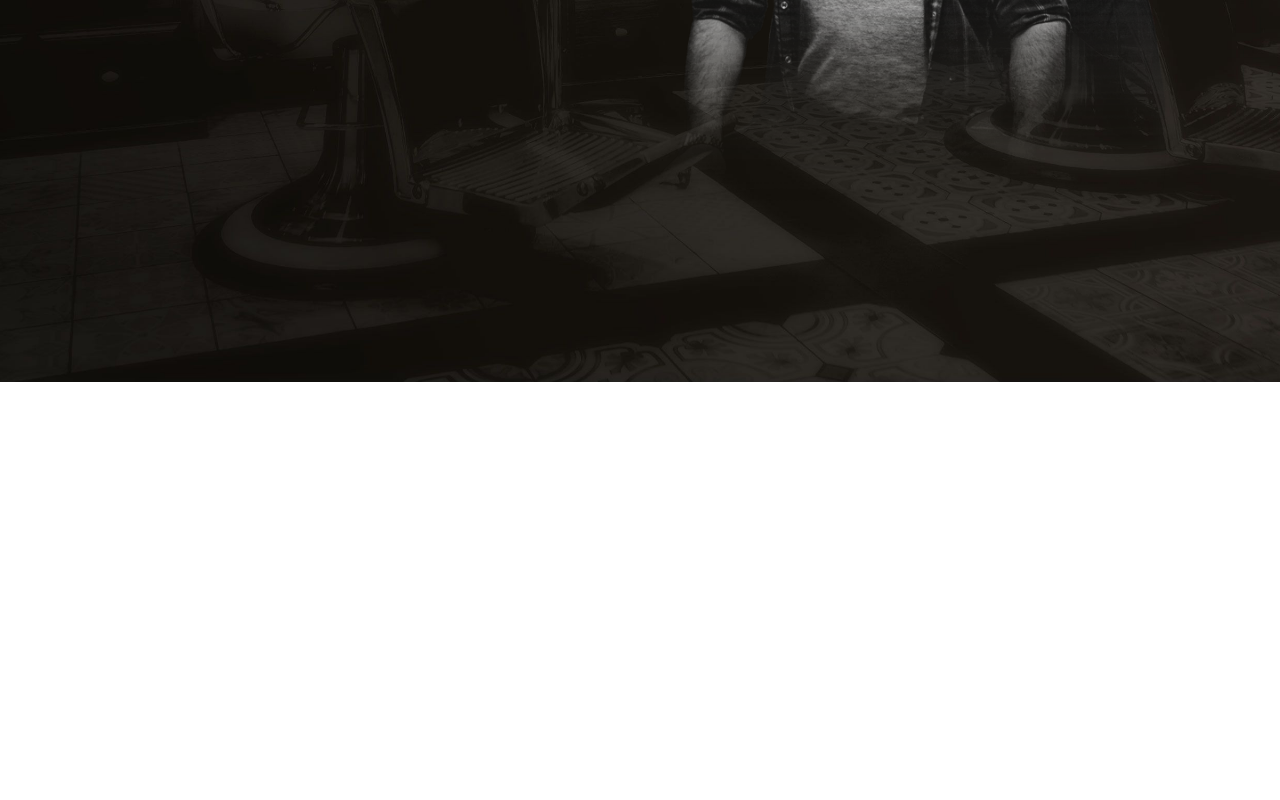
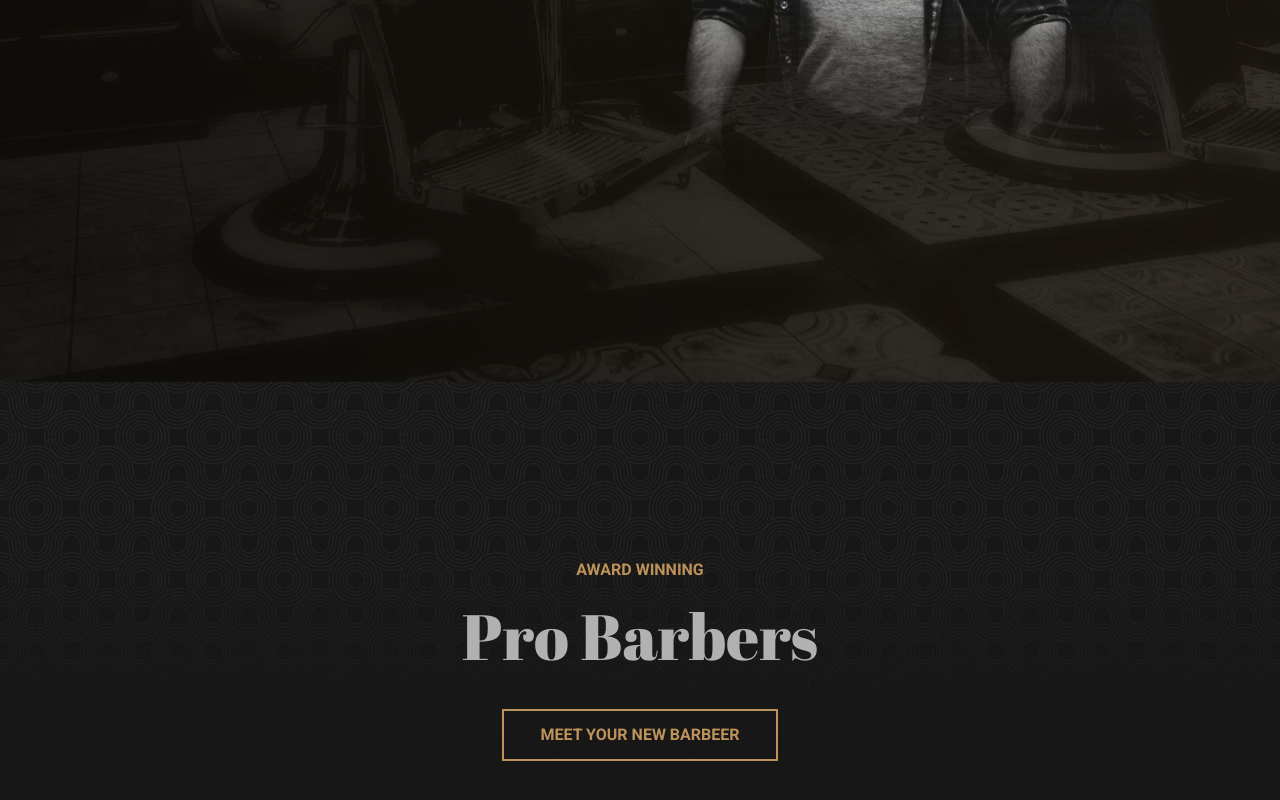
Before and after one commit to CyskoFR/proj-html-vuejs, a Vue app: page / in a window 1280 px wide. Shown: the part 698-1498 px from the top of the page. Before the commit the page ends 1080 px from the top, so only its background shows below. Built offline with nearby package versions, Linux system fonts and the light colour scheme.

Commit message:
add meetSection

```diff
--- a/src/assets/style/global-parts/_typography.scss
+++ b/src/assets/style/global-parts/_typography.scss
@@ -8,6 +8,7 @@ body {
 
 h1, h2, h3, h4, h5, h6 {
     font-family: 'Abril Fatface', cursive;
+    margin-bottom: var(--main-margin-bottom);
 }
 
 h1 {
--- a/src/assets/style/global-parts/_variables.scss
+++ b/src/assets/style/global-parts/_variables.scss
@@ -13,4 +13,10 @@
     --main-container-width: 1160px;
     --card-container-width: 22.5rem;
 
+    /* --------------------
+        MARGINS
+    -------------------- */
+
+    --main-margin-bottom: 2.1875rem;
+
 }
--- a/src/components/MainComponent.vue
+++ b/src/components/MainComponent.vue
@@ -1,12 +1,14 @@
 <template>
     <main>
         <jumbotronSection/>
+        <meetSection/>
     </main>
 </template>
 
 <script>
 
 import jumbotronSection from '../micro-components/jumbotronSection.vue'
+import meetSection from '../micro-components/meetSection.vue'
 
 export default {
 
@@ -22,6 +24,7 @@ export default {
 
     components: {
         jumbotronSection,
+        meetSection,
     }
 
 }
--- a/src/micro-components/jumbotronSection.vue
+++ b/src/micro-components/jumbotronSection.vue
@@ -1,6 +1,6 @@
 <template>
-    <div class="jumbo_bg">
-        <div class="jumbo_container container">
+    <div class="bg">
+        <div class="container">
             <div class="row w-100">
                 <div class="col-6 col-text">
                     <h1>Barber Shop</h1>
@@ -29,6 +29,7 @@ export default {
         return {
             jumboButton: {
                 text: 'LEARN MORE',
+                link: '#',
             }
         }
     },
@@ -39,22 +40,20 @@ export default {
 
     }
 
-
-
 }
 
 </script>
 
 <style lang="scss" scoped>
 
-.jumbo_bg {
+.bg {
     width: 100%;
     background-image: url(../assets/img/avadabarbers-homepage-hero-bg.jpg);
     background-position: top;
     background-size: cover;
 }
 
-.jumbo_container {
+.container {
     display: flex;
     align-items: center;
     width: var(--main-container-width);
@@ -76,7 +75,8 @@ export default {
         width: 38%;
         background-color: var(--primary-color);
         opacity: 1;
-        margin: 35px 0;
+        margin: 0;
+        margin-bottom: var(--main-margin-bottom);
     }
 
     p {
--- /dev/null
+++ b/src/micro-components/meetSection.vue
@@ -0,0 +1,62 @@
+<template>
+    <div class="bg">
+        <div class="container">
+            <div class="uptext">AWARD WINNING</div>
+            <h2>Pro Barbers</h2>
+            <mainButton :button="meetButton"/>
+        </div>
+    </div>
+</template>
+
+<script>
+
+import mainButton from '../nano-components/mainButton.vue'
+
+export default {
+
+    name: 'meetSection',
+
+    data() {
+        return {
+            meetButton: {
+                text: 'MEET YOUR NEW BARBEER',
+                link: '#',
+            }
+        }
+    },
+
+    components: {
+
+        mainButton,
+
+    }
+
+}
+
+</script>
+
+<style lang="scss" scoped>
+
+.bg {
+    width: 100%;
+    background-image: url(../assets/img/avadabarbers-about-introbackground.jpg);
+    background-position: top;
+    background-size: cover;
+}
+
+.container {
+    display: flex;
+    flex-direction: column;
+    justify-content: center;
+    align-items: center;
+    width: var(--main-container-width);
+    height: 555px;
+}
+
+.uptext {
+    color: var(--primary-color);
+    font-weight: 600;
+    margin-bottom: 1rem;
+}
+
+</style>
--- a/src/nano-components/mainButton.vue
+++ b/src/nano-components/mainButton.vue
@@ -1,5 +1,5 @@
 <template>
-    <div class="main_button">{{button.text}}</div>
+    <a class="main_button" :href="button.link">{{button.text}}</a>
 </template>
 
 <script>
@@ -24,9 +24,9 @@ export default {
     color: var(--primary-color);
     width: fit-content;
     padding: 12px 36px;
-    font-size: .875rem;
     font-weight: 600;
     cursor: pointer;
+    text-decoration: none;
 }
 
 .main_button:hover {
```
